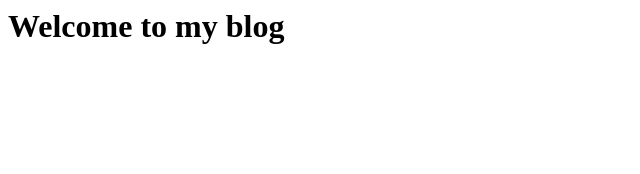
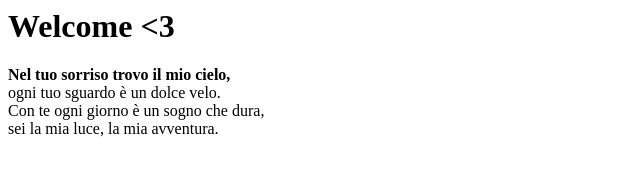
Before and after one commit to submerse/blog, a plain HTML site: page index.html in a window 1280 px wide. Shown: the whole page, without its empty margins (0-640 px from the left). Drawn offline with Linux system fonts and the light colour scheme.

Commit message:
Update index.html

```diff
--- a/index.html
+++ b/index.html
@@ -1 +1,6 @@
-<h1> Welcome to my blog </h1>
+<h1> Welcome <3 </h1>
+
+<p><strong>Nel tuo sorriso trovo il mio cielo,</strong><br>
+ogni tuo sguardo è un dolce velo.<br>
+Con te ogni giorno è un sogno che dura,<br>
+sei la mia luce, la mia avventura.</p>
```
